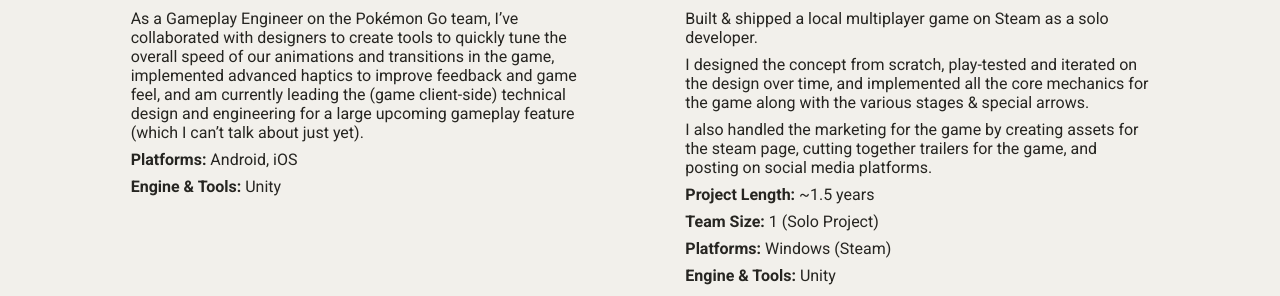
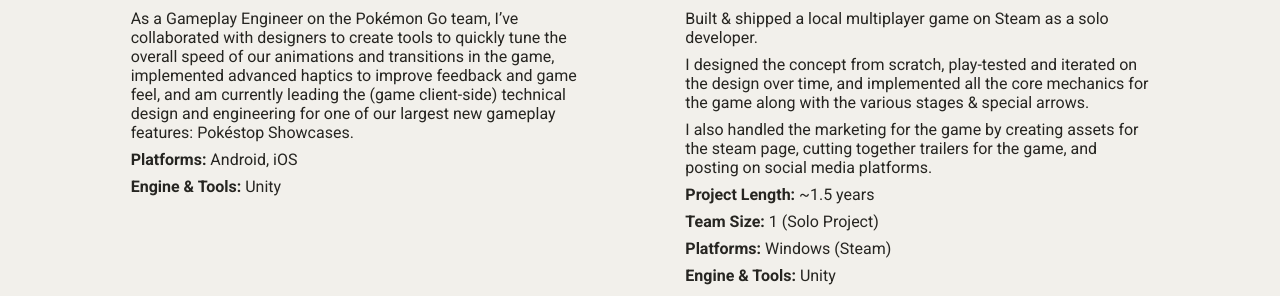
Before and after one commit to jaideng123/jaideng123.github.io, a Jekyll site: the page built from games.html, in a window 1280 px wide and 900 px high, scrolled down 565 px. Shown: the part 251-547 px from the top of the window. Built offline with Jekyll 4.4.1, drawn with Linux system fonts in a browser that asks for light colours; some of the changed lines change nothing that is shown.

Commit message:
Showcases

```diff
--- a/_posts/games/2022-04-01-PokemonGo.md
+++ b/_posts/games/2022-04-01-PokemonGo.md
@@ -8,10 +8,10 @@
 imageNeedsText: true
 category: job
 screenshots: [
-    "/assets/images/PokemonGo/pokemongo.jpg",
+    "/assets/images/PokemonGo/showcases-5.png",
     "/assets/images/PokemonGo/catch.png",
     "/assets/images/PokemonGo/gofest.jpg",
-        "/assets/images/PokemonGo/ticket-gifting.jpg",
+    "/assets/images/PokemonGo/ticket-gifting.jpg",
 ]
 ongoingProject: true
 priority: 10
@@ -19,7 +19,7 @@
 
 **What I've done so far:**
 
-As a Gameplay Engineer on the Pokémon Go team, I've collaborated with designers to create tools to quickly tune the overall speed of our animations and transitions in the game, implemented advanced haptics to improve feedback and game feel, and am currently leading the (game client-side) technical design and engineering for a large upcoming gameplay feature (which I can't talk about just yet).
+As a Gameplay Engineer on the Pokémon Go team, I've collaborated with designers to create tools to quickly tune the overall speed of our animations and transitions in the game, implemented advanced haptics to improve feedback and game feel, and am currently leading the (game client-side) technical design and engineering for one of our largest new gameplay features: Pokéstop Showcases.
 
 **Platforms:** Android, iOS
 
@@ -32,7 +32,47 @@
     </a>
 </div>
 
-# Animation Tuning Work
+# Pokéstop Showcases
+<iframe width="560" height="315" src="https://www.youtube-nocookie.com/embed/7vs7T5wYdL4" title="YouTube video player" frameborder="0" allow="accelerometer; autoplay; clipboard-write; encrypted-media; gyroscope; picture-in-picture; web-share" allowfullscreen></iframe>
+
+[Official Blog Post Describing Feature](https://pokemongolive.com/post/pokestop-showcase-new-feature?hl=en)
+
+I served as the Lead Client Gameplay Engineer for the Pokéstop Showcases feature through pre-production, production, and post-launch support phases of it's 8 month development cycle.
+
+## Pre-Production
+
+In pre-production, I worked with production & design to provide estimates for work, suggest ways to trim scope without compromising the feature, and eventually drafting a Technical Design Document that provided a blueprint for the implementation of the feature as well as high-level tasks. During this time I also collaborated closely with our Lead Server Engineer to define interactions between the game client and server, as well as the overall architecture of the feature.
+
+## Production
+![Screenshot showing showcases feature](/assets/images/PokemonGo/showcases-1.png)
+
+Production would prove to be a challenge due to a tight deadline that didn't allow for much time to iterate. To help mitigate this, I focused on getting all of our key UI working as quickly as possible with mocked data while the server team was working on the back-end pieces for the feature. This proved to be invaluable as it let game design and UX see the feature "working" and led them to make tweaks to the flow and rules of showcases, giving us more breathing room to iterate than we otherwise would have had.
+
+The most technically challenging piece that I implemented was adapting our Pokéstop system to support showcases. Pokéstops are one of our oldest and most important gameplay systems which means that it is also one of the least well-documented. This meant I spent a lot of time digging through the code while designing and implementing the changes we needed to support showcases. Because I took the time to fully understand the code and system prior to implementation, I was able to re-use a lot of the functionality that already existed for Team Rocket invasions, make it fit the requirements and minimize risk of new bugs to the system.
+
+In addition to doing my own implementation work, I oversaw the work of 2 other gameplay engineers. Leading these engineers I made sure that they were always unblocked on their tasks and had something to work on. I also helped them modify the systems I had originally designed in the face of changing design requirements and new constraints from the server team. Overall, I tried to act as a force multiplier for their efforts by picking up any emerging bugs or tasks that came up so that they could stay focused on their areas of the feature and making sure that communication was always clear between us, server, and design.
+
+Working cross-functionally, I partnered with our resource from the Tech-Art team to help them ramp up on the project and begin final touch-ups and visual polish for all of the new UI screens and interactions. I also worked with them to build a dynamic and re-usable system for the cut-scene that plays after the player enters a Pokémon in a showcase. In addition to working with tech-art I also stayed closely aligned with our UX and Game Design partners by setting up regular build reviews so that they could see our progress and provide input as we implemented pieces of the feature.
+
+## Launch
+
+![Screenshot showing showcases feature](/assets/images/PokemonGo/showcases-2.png)
+
+As we got closer to our soft-launch, we were running a bit behind schedule. I had to work with our producer and game designer to identify portions of the feature that we could cut or turn into a fast-follow so that we could maintain our target launch while still feeling complete (and not embarrassing ourselves in front of our players).
+
+Leading up to our full launch of the feature, I worked closely with tech-art and design to quickly triage and implement some last minute UI tweaks. I also assisted QA with their test plan and created a script to allow them to quickly generate many sets of contests for testing. Close to launch we identified a new client-side bug that we were not able to get a deployment out fast enough to fix. I suggested a mitigation that used our live game config system to disable the portion of the feature containing the bug and keep it from becoming a launch blocker.
+
+## Post-Launch
+
+![Screenshot showing showcases feature](/assets/images/PokemonGo/showcases-3.png)
+
+Post-launch I worked with QA and Production to help triage and quickly fix incoming bugs (which were thankfully very minimal).
+
+Working with the other engineers on my team, I created and presented a technical retrospective to the wider gameplay engineering team to talk about what we did that worked well for us and what improvements we would make for future work.
+
+After the critical bugs were resolved I was tapped to lead a new tentpole feature. Splitting my time between the 2 projects, I helped one of the engineers I had led transition into being the new lead for the planned follow-up work, guiding them and slowly giving them more responsibility as my new feature ramped up.
+
+# Animation Tuning System
 
 In collaboration with our design and tech art team I architected and built internal tools to tune all our animations and transitions in the game.
 
```
Also changed, not shown: Gemfile.lock, assets/images/PokemonGo/showcases-3.png (added), assets/images/PokemonGo/showcases-5.png (added), 3 other files.
